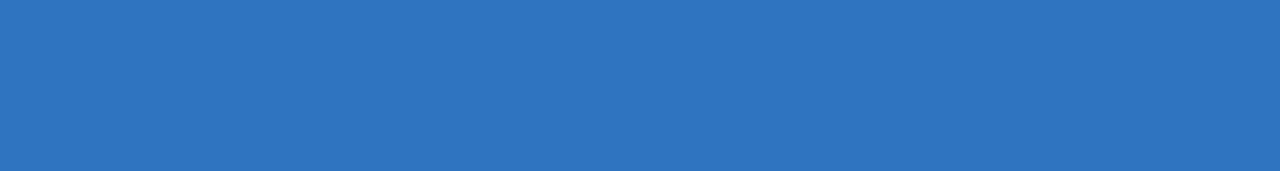
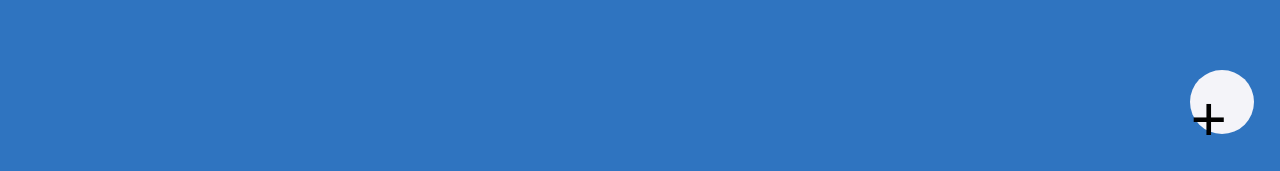
Before and after one commit to khajornritdacha/taskify-v2, a React (Vite) app: page / in a window 1280 px wide. Shown: the part 626-797 px from the top of the page. Built offline with nearby package versions, Linux system fonts and the light colour scheme.

Commit message:
Feat: add React router and create routes

```diff
--- a/package.json
+++ b/package.json
@@ -11,7 +11,8 @@
   "dependencies": {
     "react": "^18.2.0",
     "react-dom": "^18.2.0",
-    "react-icons": "^4.7.1"
+    "react-icons": "^4.7.1",
+    "react-router-dom": "^6.6.1"
   },
   "devDependencies": {
     "@types/react": "^18.0.26",
--- a/src/App.tsx
+++ b/src/App.tsx
@@ -1,17 +1,15 @@
-import InputBox from './components/InputBox';
-import Task from './components/Task';
+import NavBtn from './components/NavBtn';
+import { BrowserRouter, Route, Routes } from 'react-router-dom';
+import MainPage from './components/MainPage';
 
 export default function App() {
   return (
-    <main className="flex min-h-screen flex-col bg-bright-navy-blue font-neucha">
-      <a
-        className="mt-8 list-none self-center text-5xl text-ghost-white"
-        href="#"
-      >
-        Taskify V2
-      </a>
-      <InputBox />
-      <Task />
-    </main>
+    <BrowserRouter>
+      <Routes>
+        <Route path="/" element={<NavBtn />}>
+          <Route index element={<MainPage />} />
+        </Route>
+      </Routes>
+    </BrowserRouter>
   );
 }
--- /dev/null
+++ b/src/components/MainPage.tsx
@@ -0,0 +1,19 @@
+import InputBox from './InputBox';
+import Task from './Task';
+
+const MainPage = () => {
+  return (
+    <main className="flex min-h-screen flex-col bg-bright-navy-blue font-neucha">
+      <a
+        className="mt-8 list-none self-center text-5xl text-ghost-white"
+        href="#"
+      >
+        Taskify V2
+      </a>
+      <InputBox />
+      <Task />
+    </main>
+  );
+};
+
+export default MainPage;
--- /dev/null
+++ b/src/components/NavBtn.tsx
@@ -0,0 +1,19 @@
+import { Outlet, Link } from 'react-router-dom';
+
+const NavBtn = () => {
+  return (
+    <>
+      <Outlet />
+      <div className="">
+        <Link
+          to="/login"
+          className="fixed right-[2vw] bottom-[5vh] h-[4rem] w-[4rem] rounded-full bg-ghost-white text-[4rem]"
+        >
+          +
+        </Link>
+      </div>
+    </>
+  );
+};
+
+export default NavBtn;
```
Also changed, not shown: 1 other file (tests, documents, lock files or other folders).
